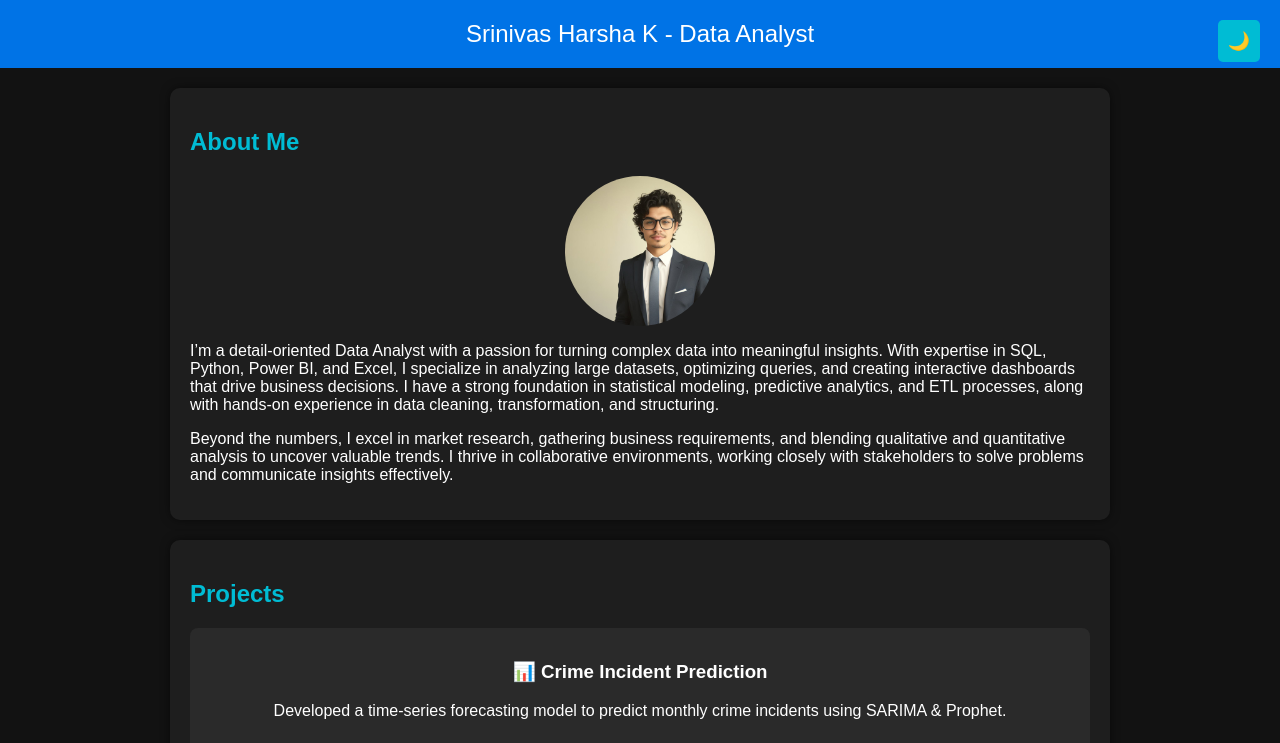
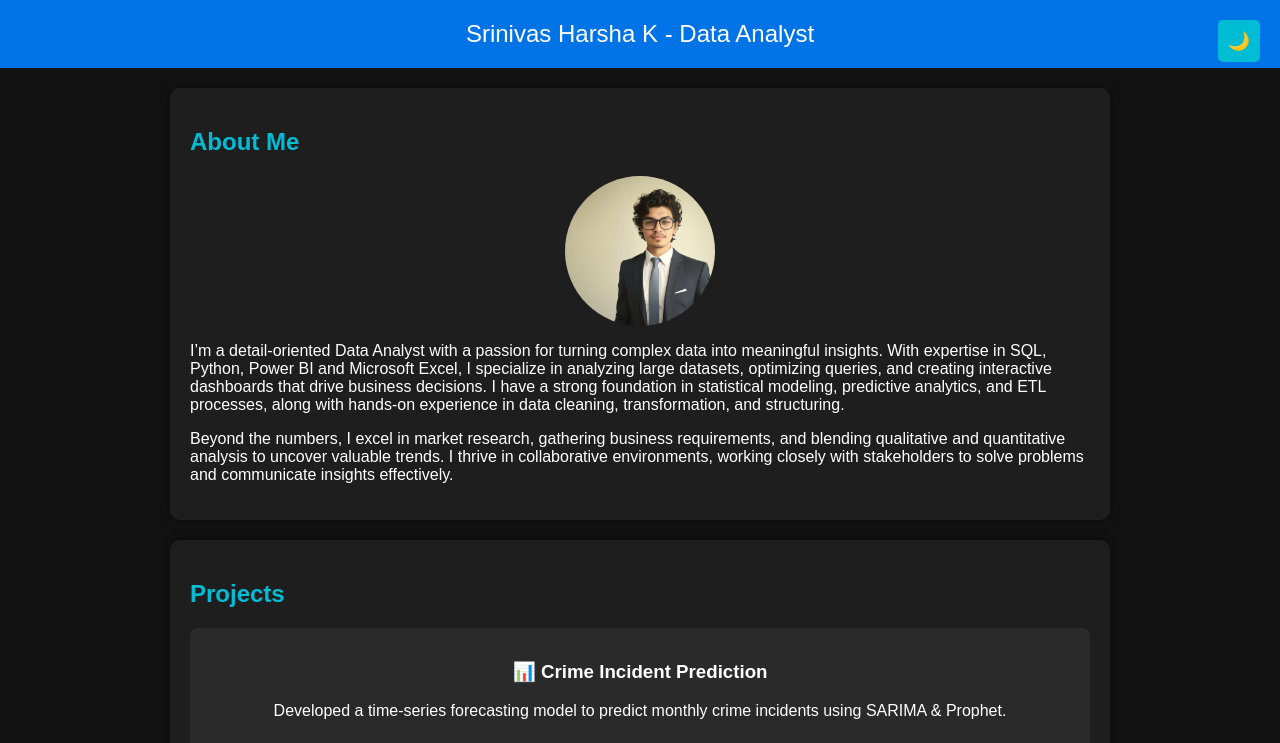
Before and after one commit to srinivasksheerasagar/Srinivas_Harsha_K_Data_Analyst, a plain HTML site: page index.html in a window 1280 px wide. Shown: the top 743 px of the page. Drawn offline with Linux system fonts and the light colour scheme.

Commit message:
Update index.html

```diff
--- a/index.html
+++ b/index.html
@@ -25,7 +25,7 @@
     <section>
         <h2>About Me</h2>
         <img src="JOB_profile_image.jpeg" alt="Profile Picture" class="profile-pic">
-        <p>I’m a detail-oriented Data Analyst with a passion for turning complex data into meaningful insights. With expertise in SQL, Python, Power BI, and Excel, I specialize in analyzing large datasets, optimizing queries, and creating interactive dashboards that drive business decisions. I have a strong foundation in statistical modeling, predictive analytics, and ETL processes, along with hands-on experience in data cleaning, transformation, and structuring.</p>
+        <p>I’m a detail-oriented Data Analyst with a passion for turning complex data into meaningful insights. With expertise in SQL, Python, Power BI and Microsoft Excel, I specialize in analyzing large datasets, optimizing queries, and creating interactive dashboards that drive business decisions. I have a strong foundation in statistical modeling, predictive analytics, and ETL processes, along with hands-on experience in data cleaning, transformation, and structuring.</p>
         <p>Beyond the numbers, I excel in market research, gathering business requirements, and blending qualitative and quantitative analysis to uncover valuable trends. I thrive in collaborative environments, working closely with stakeholders to solve problems and communicate insights effectively.</p>
     </section>
     <section>
```
